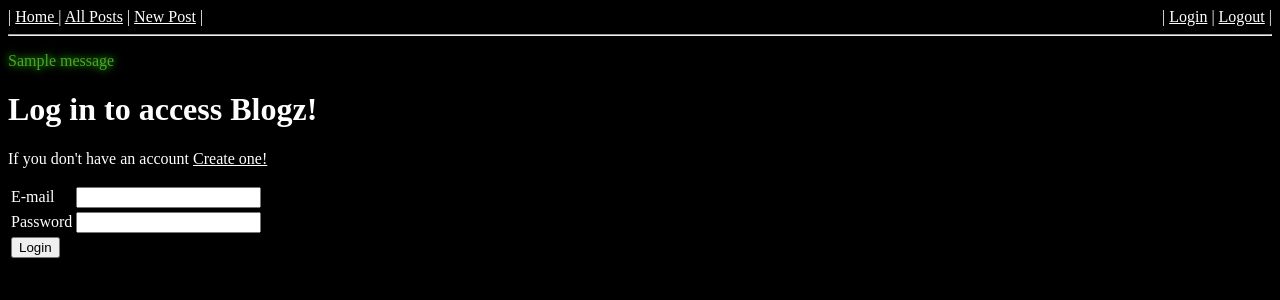
After one commit to StevenMings/blogz, a Flask app: page /login in a window 1280 px wide. The commit adds this page. Shown: the top 300 px of the page. Run offline with Flask 2, Linux system fonts and the light colour scheme; tables that the repository leaves empty hold one stand-in row (values such as "Sample post"); one stand-in notice (Sample message) is shown.

Commit message:
Finally done with Blogz

```diff
--- a/main.py
+++ b/main.py
@@ -1,64 +1,200 @@
-from flask import Flask, request, redirect, render_template
+from flask import Flask, request, redirect, render_template, session, flash
 from flask_sqlalchemy import SQLAlchemy
-
 
 app = Flask(__name__)
 app.config['DEBUG'] = True
-app.config['SQLALCHEMY_DATABASE_URI'] = 'mysql+pymysql://build-a-blog:password@localhost:8889/build-a-blog'
+app.config['SQLALCHEMY_DATABASE_URI'] = 'mysql+pymysql://blogz:password@localhost:8889/blogz'
 app.config['SQLALCHEMY_ECHO'] = True
-
 db = SQLAlchemy(app)
+app.secret_key = '4fmz7jnexg'
 
 class Blog(db.Model):
-    id = db.Column(db.Integer, primary_key=True)
-    title = db.Column(db.String(120))
-    body = db.Column(db.String(255))
+	id = db.Column(db.Integer, primary_key=True)
+	title = db.Column(db.String(120))
+	body = db.Column(db.String(255))
+	owner_id = db.Column(db.Integer, db.ForeignKey('user.id'))
 
-    def __init__(self, title, body):
-        self.title = title
-        self.body = body
+	def __init__(self, title, body, owner):
+		self.title = title
+		self.body = body
+		self.owner = owner
+
+
+class User(db.Model):
+	id = db.Column(db.Integer, primary_key=True)
+	username = db.Column(db.String(120), unique=True)
+	password = db.Column(db.String(120))
+	blogs = db.relationship('Blog', backref='owner')
+
+	def __init__(self, username, password):
+		self.username = username
+		self.password = password
+
+
+@app.before_request
+def require_login():
+	allowed_routes = ['login', 'register', 'signup', 'startup', 'index', 'blog']
+	if request.endpoint not in allowed_routes and 'username' not in session:
+		return redirect('/login')
+
+
+@app.route('/login', methods=['POST','GET'])
+def login():
+	if request.method == 'POST':
+		username = request.form['email']
+		password = request.form['password']
+		user = User.query.filter_by(username=username).first()
+		if user and user.password == password:
+			session['username'] = username
+			flash('You have been logged in with ' + username , 'success')
+			print(session)
+			return redirect('/newpost')
+		else:
+			flash('User password incorrect, or user does not exist', 'error')
+	return render_template('login.html')
+
+@app.route('/logout')
+def logout():
+	del session['username']
+	flash('You have successfully logged out', 'success')
+	return redirect('/blog')
+
+@app.route('/signup', methods=['POST','GET'])
+def signup():
+	if request.method == 'POST':
+		username = request.form['email']
+		password = request.form['password']
+		verify = request.form['verify']
+
+
+		# Username
+		if len(username) > 20 or len(username) < 3:
+			username_error = flash("Username value out of range (Between 3 - 20 Characters Only)", 'error')
+			return redirect('/signup')
+
+		if " " in username:
+			username_error = flash("Spaces are not allowed", 'error')
+			return redirect('/signup')
+
+		if len(username) == 0:
+			username_error = flash("This cannot be blank!", 'error')
+			return redirect('/signup')
+
+
+
+
+		# Password
+		if len(password) > 20 or len(password) < 3:
+			password_error = flash("Password value out of range (Between 3 - 20 Characters Only)", 'error')
+			return redirect('/signup')
+
+		if " " in password:
+			password_error = flash("Spaces are not allowed", 'error')
+			return redirect('/signup')
+
+
+		if len(password) == 0:
+			password_error = flash("The Password cannot be blank!", 'error')
+			return redirect('/signup')
+
+
+	   # Password Verify
+		if password != verify:
+			verify_error = flash("The passwords do not match!", 'error')
+			return redirect('/signup')
+
+		if len(verify) > 20 or len(verify) < 3:
+			verify_error = flash("Password value out of range (Between 3 - 20 Characters Only)", 'error')
+			return redirect('/signup')
+
+		if " " in verify:
+			verify_error = flash("Spaces are not allowed", 'error')
+			return redirect('/signup')
+
+		if len(verify) == 0:
+			verify_error = flash("The Password cannot be blank!", 'error')
+			return redirect('/signup')
+
+		existing_user = User.query.filter_by(username=username).first()
+		if not existing_user:
+			new_user = User(username, password)
+			db.session.add(new_user)
+			db.session.commit()
+			session['username'] = username
+			flash('Welcome! Your signup was successful', 'success')
+			return redirect('/newpost')
+		else:
+			flash('This username already exists, please try again', 'error' )
+			return render_template('signup.html', titlebase="Try again!")
+
+	return render_template('signup.html', titlebase="Try again!")
+
+
+
+@app.route('/index')
+def index():
+	users = User.query.all()
+	return render_template('index.html', users=users)
+
 
 @app.route('/', methods=['POST', 'GET'])
-def index():
-    return redirect('/blog')
+def startup():
+	return redirect('/index')
 
 
-@app.route('/blog', methods=['POST', 'GET'])
-def blog_page():
-    if request.args.get('id'):
-        blog_id = request.args.get('id')
+@app.route('/blog', methods=['GET'])
+def blog():
+    user = request.args.get('user')
+    blog_id = request.args.get('id')
+
+    if blog_id != None:
         entry = Blog.query.get(blog_id)
-        return render_template('page.html',titlebase = 'Build a Blog!', entry=entry)
+        user_obj = User.query.filter_by(id=entry.owner_id).first()
+        return render_template('page.html', titlebase="All Blogs!", entry=entry, user=user_obj)
+
+    if user == None:
+        blogs = Blog.query.all()
+        return render_template('blog.html', titlebase='All Blogs!', blogs=blogs)
 
     else:
-        blogs = Blog.query.all()
-        return render_template('blog.html', titlebase = 'Build a Blog!', blogs=blogs)
+        user_obj = User.query.filter_by(username=user).first()
+        blogs = Blog.query.filter_by(owner_id=user_obj.id).all()
+        return render_template('singleUser.html', titlebase = 'This is ' + user_obj.username + "'s blog",
+                                blogs=blogs, user=user_obj)
+
+
+
+
 
 
 @app.route('/newpost', methods=['POST', 'GET'])
 def new_post():
-    if request.method == 'POST':
-        title_name = request.form['title']
-        body_name = request.form['body']
+	owner = User.query.filter_by(username=session['username']).first()
 
-        title_error=''
-        body_error=''
+	if request.method == 'POST':
+		title_name = request.form['title']
+		body_name = request.form['body']
 
-        if len(title_name) == 0:
-            title_error = "You Must Enter a Title!"
-        if len(body_name) == 0:
-            body_error = "You Must Enter A Body!"
+		title_error = ""
+		body_error = ""
 
-        if title_error or body_error:
-            return render_template('newpost.html', titlebase="New Entry", title_error = title_error, body_error = body_error, title=title_name, body_name=body_name)
-        else:
-            if len(title_name) or len(body_name) > 0:
-                new_entry = Blog(title_name, body_name)
-                db.session.add(new_entry)
-                db.session.commit()
-                q = "/blog?id=" + str(new_entry.id)
-                return redirect(q)
-    return render_template('newpost.html', titlebase="Its a Blog!")
+
+		if len(title_name) == 0:
+			title_error = flash("You Must Enter a Title!", 'error')
+		if len(body_name) == 0:
+			body_error = flash("You Must Enter A Body!", 'error')
+
+		if title_error or body_error:
+			return render_template('newpost.html', titlebase="New Entry", title_error = title_error, body_error = body_error, title=title_name, body_name=body_name)
+		else:
+			if len(title_name) or len(body_name) > 0:
+				new_entry = Blog(title_name, body_name, owner)
+				db.session.add(new_entry)
+				db.session.commit()
+				q = "/blog?id=" + str(new_entry.id)
+				flash("You have Successfully made a post", 'success')
+				return redirect(q)
+	return render_template('newpost.html', titlebase="Its a Blog!")
 
 if __name__ == '__main__':
-    app.run()
+	app.run()
--- a/templates/base.html
+++ b/templates/base.html
@@ -3,14 +3,59 @@
     <head>
         <title>{{titlebase}}</title>
         <style>
+
+            a:link{
+                color:white;
+            }
+
+
+            a:visited{
+                color:#FFFFFF;
+            }
+
+            a:hover{
+                color: #A8A8A8
+            }
+
+            body{
+                background-color: black;
+                color: white;
+            }
+
             .error {
-                color: #FF0000;
+                color: #A52F2F;
+                text-shadow: 0 0 0.5em rgb(255, 0, 0)
             }
+
+            .success {
+                color: #47A52F;
+                text-shadow: 0 0 0.5em rgb(72, 255, 0)
+            }
+
+            .right {
+                float: right
+            }
+
+            .left {
+                float: left
+            }
+
+            .clear{
+                clear: both;
+            }
+
         </style>
     </head>
 <body>
-    <p>| <a href="/blog">Main Blog Page</a> | <a href="/newpost">Add a Blog Entry</a> |</p>
-<hr />
+    <div class = 'left'>| <a href="/index"> Home </a> | <a href="/blog">All Posts</a> | <a href='/newpost'>New Post</a> | </div>
+    <div class = 'right'> | <a href='/login'>Login</a> | <a href='/logout'>Logout</a> |</div><br>
+    <hr class = 'clear'/>
+
+{% with messages = get_flashed_messages(with_categories=True) %}
+{% for category, message in messages %}
+<p class = "{{category}}">{{message}}</p>
+{% endfor %}
+{% endwith %}
 
 
     {% block blog %}
@@ -22,6 +67,11 @@
     {% block page %}
     {% endblock %}
 
+    {% block content %}
+    {% endblock %}
+
+
+
 
 
 </body>
--- a/templates/blog.html
+++ b/templates/blog.html
@@ -10,7 +10,10 @@
         {% for blog in blogs %}
         <a href='/blog?id={{blog.id}}'><h2>{{blog.title}}</h2></a>
         <p>{{blog.body}}</p>
+        <h6>Written by: <a href="/blog?user={{blog.owner.username}}">{{blog.owner.username}}</a></h6>
+        <hr>
         {% endfor %}
+
 
     {% endif %}
 {% endblock %}
--- /dev/null
+++ b/templates/login.html
@@ -0,0 +1,30 @@
+{% extends "base.html" %}
+
+{% block content %}
+
+<h1>Log in to access Blogz!</h1>
+<p>If you don't have an account <a href="/signup">Create one!</a></p>
+<form action="/login" method="post">
+    <table>
+        <tr>
+            <td><label for="email">E-mail</label></td>
+            <td>
+                <input name="email" type="email" value="{{email}}">
+            </td>
+        </tr>
+        <tr>
+            <td><label for="password">Password</label></td>
+            <td>
+                <input name="password" type="password">
+            </td>
+        </tr>
+        <tr>
+            <td><input type="submit" value="Login"></td>
+        </tr>
+    </table>
+
+</form>
+
+
+
+{% endblock %}
--- a/templates/newpost.html
+++ b/templates/newpost.html
@@ -9,7 +9,7 @@
             <label>
                 Title for your Blog:</br>
                 <input type="text" name='title' value='{{title}}'/>
-                <p class="error">{{title_error}}</p>
+                <p>{{title_error}}</p>
             </label>
                 </td>
             <tr>
@@ -17,7 +17,7 @@
                     <label>
                             Your New Blog:</br>
                             <textarea name="body" rows="10" cols="50" value='{{body}}'></textarea>
-                            <p class="error">{{body_error}}</p>
+                            <p>{{body_error}}</p>
                     </label>
                </td>
             </tr>
--- a/templates/page.html
+++ b/templates/page.html
@@ -2,7 +2,11 @@
 
 {% block page %}
 
-        <h2>{{entry.title}}</h2>
+        <h1>{{entry.title}}</h1>
+        <hr>
         <p>{{entry.body}}<p>
+        <h6>Written by: <a href="/blog?user={{user.username}}">{{user.username}}</a></h6>
+
+
 
 {% endblock %}
```
Also changed, not shown: templates/index.html (added, +19 -0 lines), templates/signup.html (added, +39 -0 lines), templates/singleUser.html (added, +22 -0 lines).
